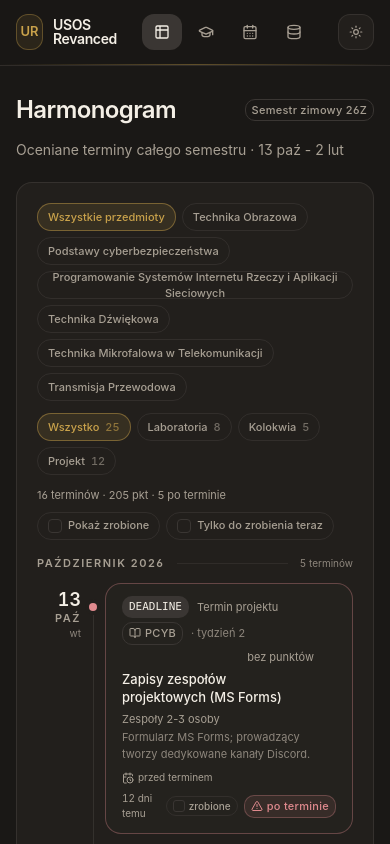
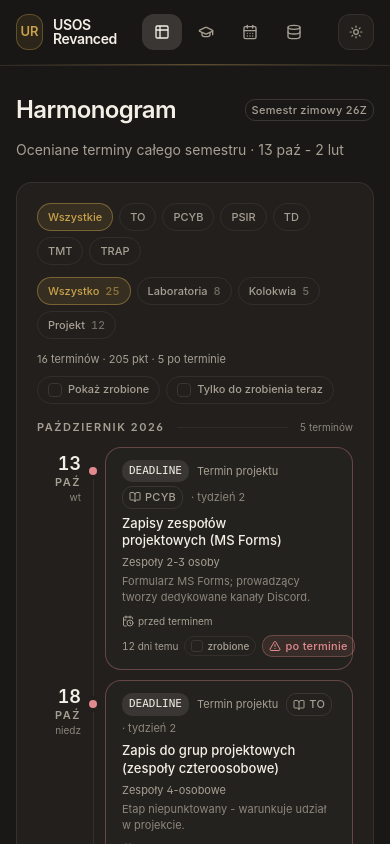
Before and after one commit to Viiico/UsosRevanced, a Nuxt app: page /harmonogram in a window 390 px wide. Shown: the top 844 px of the page. Built offline with nearby package versions, Linux system fonts and the light colour scheme.

Commit message:
fix(harmonogram): responsywność - kody przedmiotów w filtrach poniżej lg
Na telefonie bez „bez punktów” w nagłówku karty i „N dni temu” w jednej linii.

```diff
--- a/app/pages/harmonogram.vue
+++ b/app/pages/harmonogram.vue
@@ -171,7 +171,7 @@ function resetFilters() {
               :aria-pressed="subjectFilter === 'all'"
               @click="subjectFilter = 'all'"
             >
-              Wszystkie przedmioty
+              Wszystkie<span class="hidden lg:inline">&nbsp;przedmioty</span>
             </button>
             <button
               v-for="subject in data.subjects"
@@ -184,9 +184,12 @@ function resetFilters() {
                   : 'border-border/70 text-muted-foreground hover:border-border hover:text-foreground'
               "
               :aria-pressed="subjectFilter === subject.id"
+              :title="subject.name"
               @click="subjectFilter = subject.id"
             >
-              {{ subject.name }}
+              <!-- Poniżej lg kody - pełne nazwy zajmowały 3-6 wierszy filtrów. -->
+              <span class="lg:hidden">{{ subject.code }}</span>
+              <span class="hidden lg:inline">{{ subject.name }}</span>
             </button>
           </div>
 
@@ -322,7 +325,7 @@ function resetFilters() {
                         <span v-if="term.pointsMax" class="tnum font-medium">
                           {{ term.pointsMax }} pkt
                         </span>
-                        <span v-else class="text-muted-foreground">bez punktów</span>
+                        <span v-else class="text-muted-foreground max-sm:hidden">bez punktów</span>
                         <ArrowRight
                           class="size-3.5 -translate-x-1 text-muted-foreground/0 transition-all group-hover:translate-x-0 group-hover:text-primary"
                         />
@@ -352,7 +355,7 @@ function resetFilters() {
                       <span v-if="term.location" class="truncate">{{ term.location }}</span>
 
                       <span class="ml-auto flex items-center gap-1.5">
-                        <span class="tnum">{{ relativeDays(term.date, nowIso) }}</span>
+                        <span class="tnum whitespace-nowrap">{{ relativeDays(term.date, nowIso) }}</span>
                         <TermStatusControl :term="term" />
                       </span>
                     </div>
```
